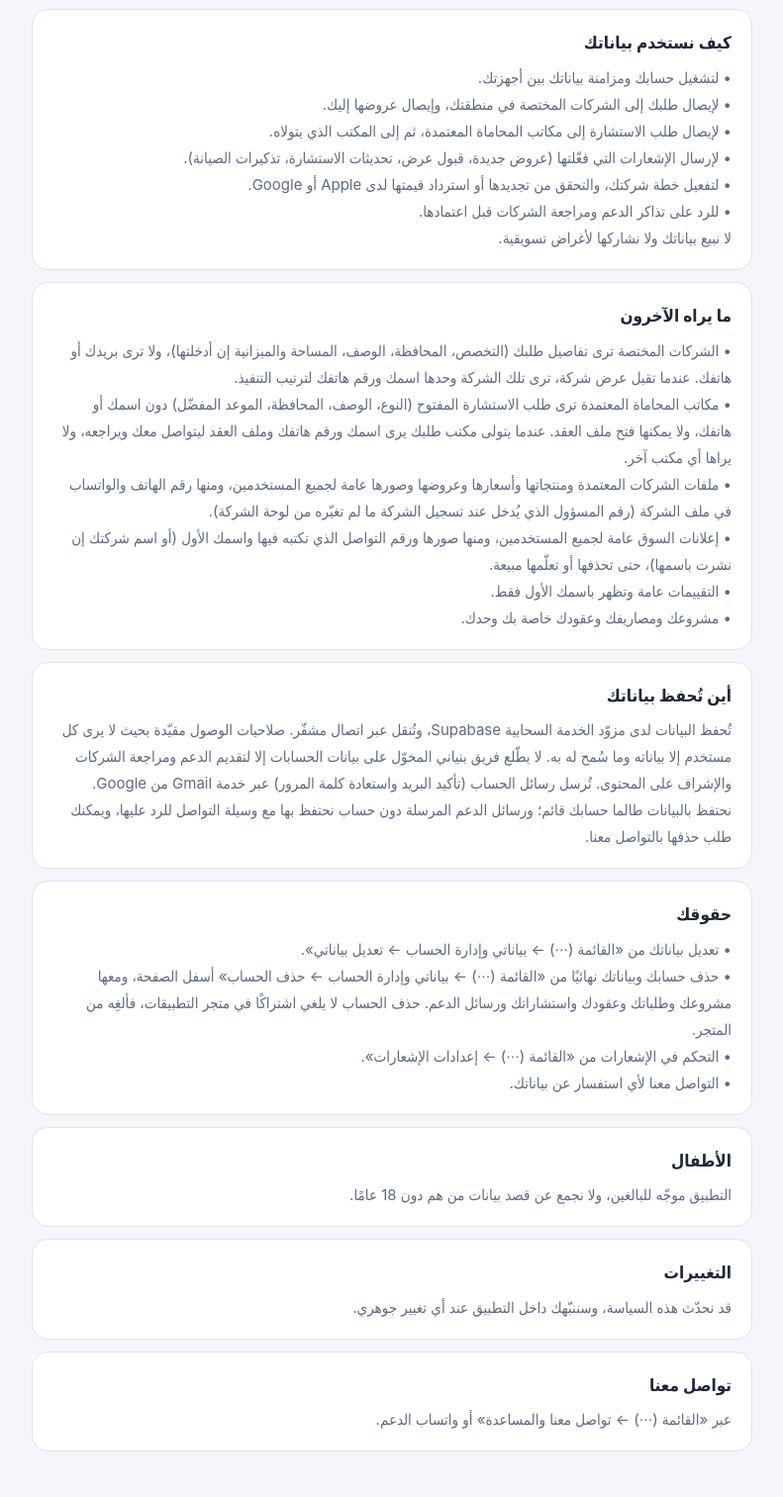
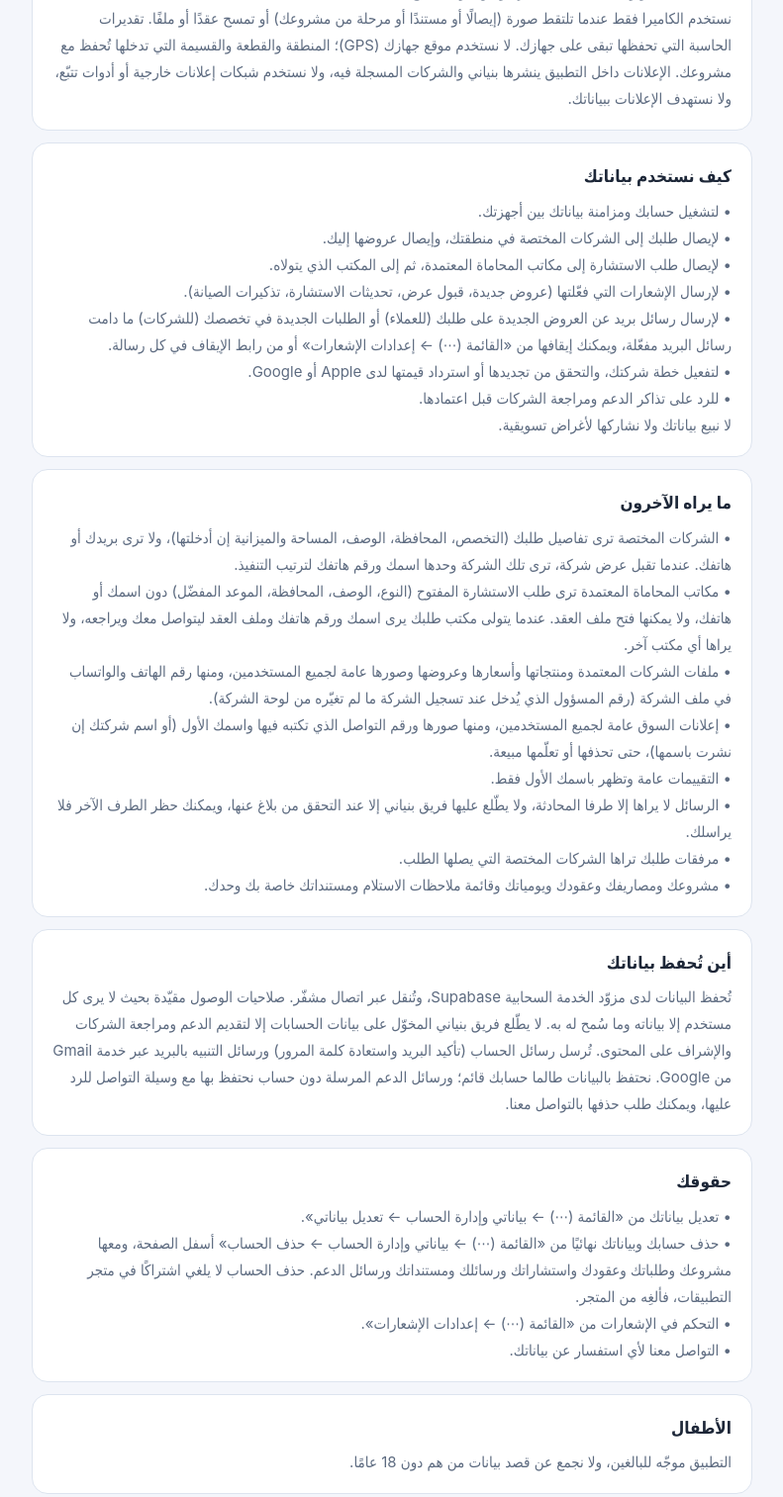
Before and after one commit to Bonyaniapp/bonyaniapp.github.io, a plain HTML site: page privacy.html in a window 1280 px wide. Shown: the part 976-2489 px from the top of the page at 99% size, without its empty margins (244-1035 px from the left). Drawn offline with Linux system fonts and the light colour scheme.

Commit message:
Revise privacy policy with new update date
Updated the privacy policy with the latest information regarding data collection, usage, and user rights.

```diff
--- a/privacy.html
+++ b/privacy.html
@@ -41,18 +41,22 @@ footer { text-align:center; color:var(--muted); font-size:12px; padding:0 16px 3
   <a href="privacy-en.html">Privacy</a><a href="terms-en.html">Terms</a>
 </nav>
 <main class="">
-<div class="lang"><a href="privacy-en.html">English</a></div><h1>سياسة الخصوصية</h1><p class='updated'>آخر تحديث: 2026-10-19</p><section><h2>مقدمة</h2><p>يحترم «بنياني» خصوصيتك. توضح هذه السياسة البيانات التي نجمعها عند استخدامك للتطبيق، وكيف نستخدمها ونحميها، وحقوقك فيها.</p></section><section><h2>البيانات التي نجمعها</h2><p>• بيانات الحساب: الاسم، البريد الإلكتروني، رقم الهاتف، ونوع الحساب (فرد أو شركة).
+<div class="lang"><a href="privacy-en.html">English</a></div><h1>سياسة الخصوصية</h1><p class='updated'>آخر تحديث: 2026-10-23</p><section><h2>مقدمة</h2><p>يحترم «بنياني» خصوصيتك. توضح هذه السياسة البيانات التي نجمعها عند استخدامك للتطبيق، وكيف نستخدمها ونحميها، وحقوقك فيها.</p></section><section><h2>البيانات التي نجمعها</h2><p>• بيانات الحساب: الاسم، البريد الإلكتروني، رقم الهاتف، ونوع الحساب (فرد أو شركة).
 • بيانات الشركات: اسم الشركة، رقم الرخصة التجارية، التخصصات، مناطق الخدمة، المنتجات والأسعار، والصور التي ترفعها.
 • بيانات مشروعك: المنطقة والقطعة والقسيمة، الميزانية، قرض بنك الائتمان، المراحل، المصاريف وصور الإيصالات.
 • طلبات عروض الأسعار والعروض والعقود والدفعات والتقييمات.
 • إعلانات السوق التي تنشرها: العنوان والوصف والسعر والصور ورقم التواصل والمحافظة.
 • طلبات استشارات العقود: نوع الاستشارة، الوصف، ملف العقد الذي ترفعه أو تمسحه بالكاميرا، الموعد المفضّل، واسمك ورقم هاتفك للتواصل، وردّ المكتب وملاحظاته.
 • رسائل الدعم التي ترسلها.
+• الرسائل التي تتبادلها داخل التطبيق مع الشركات والمكاتب، والصور والملفات التي ترفقها بها.
+• مرفقات طلبات عروض الأسعار (صور وملفات PDF)، وملفات عروض الأسعار التي ترفقها الشركات بعروضها.
+• يوميات مشروعك وصورها، وقائمة ملاحظات الاستلام وصورها، والمستندات التي تحفظها في خزنة المستندات (التصاريح والمخططات والضمانات وغيرها) مع تواريخ انتهائها.
 • مشتريات خطط الشركات: الخطة ومدتها ورقم عملية الشراء من App Store أو Google Play، لتفعيل الخطة. لا نرى بيانات بطاقتك أو وسيلة دفعك، فالمتجر هو من يتولى الدفع.
-نستخدم الكاميرا فقط عندما تصوّر إيصالًا أو تمسح عقدًا. تقديرات الحاسبة التي تحفظها تبقى على جهازك. لا نستخدم موقع جهازك (GPS)؛ المنطقة والقطعة والقسيمة التي تدخلها تُحفظ مع مشروعك. الإعلانات داخل التطبيق ينشرها بنياني والشركات المسجلة فيه، ولا نستخدم شبكات إعلانات خارجية أو أدوات تتبّع، ولا نستهدف الإعلانات ببياناتك.</p></section><section><h2>كيف نستخدم بياناتك</h2><p>• لتشغيل حسابك ومزامنة بياناتك بين أجهزتك.
+نستخدم الكاميرا فقط عندما تلتقط صورة (إيصالًا أو مستندًا أو مرحلة من مشروعك) أو تمسح عقدًا أو ملفًا. تقديرات الحاسبة التي تحفظها تبقى على جهازك. لا نستخدم موقع جهازك (GPS)؛ المنطقة والقطعة والقسيمة التي تدخلها تُحفظ مع مشروعك. الإعلانات داخل التطبيق ينشرها بنياني والشركات المسجلة فيه، ولا نستخدم شبكات إعلانات خارجية أو أدوات تتبّع، ولا نستهدف الإعلانات ببياناتك.</p></section><section><h2>كيف نستخدم بياناتك</h2><p>• لتشغيل حسابك ومزامنة بياناتك بين أجهزتك.
 • لإيصال طلبك إلى الشركات المختصة في منطقتك، وإيصال عروضها إليك.
 • لإيصال طلب الاستشارة إلى مكاتب المحاماة المعتمدة، ثم إلى المكتب الذي يتولاه.
 • لإرسال الإشعارات التي فعّلتها (عروض جديدة، قبول عرض، تحديثات الاستشارة، تذكيرات الصيانة).
+• لإرسال رسائل بريد عن العروض الجديدة على طلبك (للعملاء) أو الطلبات الجديدة في تخصصك (للشركات) ما دامت رسائل البريد مفعّلة، ويمكنك إيقافها من «القائمة (⋯) ← إعدادات الإشعارات» أو من رابط الإيقاف في كل رسالة.
 • لتفعيل خطة شركتك، والتحقق من تجديدها أو استرداد قيمتها لدى Apple أو Google.
 • للرد على تذاكر الدعم ومراجعة الشركات قبل اعتمادها.
 لا نبيع بياناتك ولا نشاركها لأغراض تسويقية.</p></section><section><h2>ما يراه الآخرون</h2><p>• الشركات المختصة ترى تفاصيل طلبك (التخصص، المحافظة، الوصف، المساحة والميزانية إن أدخلتها)، ولا ترى بريدك أو هاتفك. عندما تقبل عرض شركة، ترى تلك الشركة وحدها اسمك ورقم هاتفك لترتيب التنفيذ.
@@ -60,8 +64,10 @@ footer { text-align:center; color:var(--muted); font-size:12px; padding:0 16px 3
 • ملفات الشركات المعتمدة ومنتجاتها وأسعارها وعروضها وصورها عامة لجميع المستخدمين، ومنها رقم الهاتف والواتساب في ملف الشركة (رقم المسؤول الذي يُدخل عند تسجيل الشركة ما لم تغيّره من لوحة الشركة).
 • إعلانات السوق عامة لجميع المستخدمين، ومنها صورها ورقم التواصل الذي تكتبه فيها واسمك الأول (أو اسم شركتك إن نشرت باسمها)، حتى تحذفها أو تعلّمها مبيعة.
 • التقييمات عامة وتظهر باسمك الأول فقط.
-• مشروعك ومصاريفك وعقودك خاصة بك وحدك.</p></section><section><h2>أين تُحفظ بياناتك</h2><p>تُحفظ البيانات لدى مزوّد الخدمة السحابية Supabase، وتُنقل عبر اتصال مشفّر. صلاحيات الوصول مقيّدة بحيث لا يرى كل مستخدم إلا بياناته وما سُمح له به. لا يطّلع فريق بنياني المخوّل على بيانات الحسابات إلا لتقديم الدعم ومراجعة الشركات والإشراف على المحتوى. تُرسل رسائل الحساب (تأكيد البريد واستعادة كلمة المرور) عبر خدمة Gmail من Google. نحتفظ بالبيانات طالما حسابك قائم؛ ورسائل الدعم المرسلة دون حساب نحتفظ بها مع وسيلة التواصل للرد عليها، ويمكنك طلب حذفها بالتواصل معنا.</p></section><section><h2>حقوقك</h2><p>• تعديل بياناتك من «القائمة (⋯) ← بياناتي وإدارة الحساب ← تعديل بياناتي».
-• حذف حسابك وبياناتك نهائيًا من «القائمة (⋯) ← بياناتي وإدارة الحساب ← حذف الحساب» أسفل الصفحة، ومعها مشروعك وطلباتك وعقودك واستشاراتك ورسائل الدعم. حذف الحساب لا يلغي اشتراكًا في متجر التطبيقات، فألغِه من المتجر.
+• الرسائل لا يراها إلا طرفا المحادثة، ولا يطّلع عليها فريق بنياني إلا عند التحقق من بلاغ عنها، ويمكنك حظر الطرف الآخر فلا يراسلك.
+• مرفقات طلبك تراها الشركات المختصة التي يصلها الطلب.
+• مشروعك ومصاريفك وعقودك ويومياتك وقائمة ملاحظات الاستلام ومستنداتك خاصة بك وحدك.</p></section><section><h2>أين تُحفظ بياناتك</h2><p>تُحفظ البيانات لدى مزوّد الخدمة السحابية Supabase، وتُنقل عبر اتصال مشفّر. صلاحيات الوصول مقيّدة بحيث لا يرى كل مستخدم إلا بياناته وما سُمح له به. لا يطّلع فريق بنياني المخوّل على بيانات الحسابات إلا لتقديم الدعم ومراجعة الشركات والإشراف على المحتوى. تُرسل رسائل الحساب (تأكيد البريد واستعادة كلمة المرور) ورسائل التنبيه بالبريد عبر خدمة Gmail من Google. نحتفظ بالبيانات طالما حسابك قائم؛ ورسائل الدعم المرسلة دون حساب نحتفظ بها مع وسيلة التواصل للرد عليها، ويمكنك طلب حذفها بالتواصل معنا.</p></section><section><h2>حقوقك</h2><p>• تعديل بياناتك من «القائمة (⋯) ← بياناتي وإدارة الحساب ← تعديل بياناتي».
+• حذف حسابك وبياناتك نهائيًا من «القائمة (⋯) ← بياناتي وإدارة الحساب ← حذف الحساب» أسفل الصفحة، ومعها مشروعك وطلباتك وعقودك واستشاراتك ورسائلك ومستنداتك ورسائل الدعم. حذف الحساب لا يلغي اشتراكًا في متجر التطبيقات، فألغِه من المتجر.
 • التحكم في الإشعارات من «القائمة (⋯) ← إعدادات الإشعارات».
 • التواصل معنا لأي استفسار عن بياناتك.</p></section><section><h2>الأطفال</h2><p>التطبيق موجّه للبالغين، ولا نجمع عن قصد بيانات من هم دون 18 عامًا.</p></section><section><h2>التغييرات</h2><p>قد نحدّث هذه السياسة، وسننبّهك داخل التطبيق عند أي تغيير جوهري.</p></section><section><h2>تواصل معنا</h2><p>عبر «القائمة (⋯) ← تواصل معنا والمساعدة» أو واتساب الدعم.</p></section>
 </main>
```
